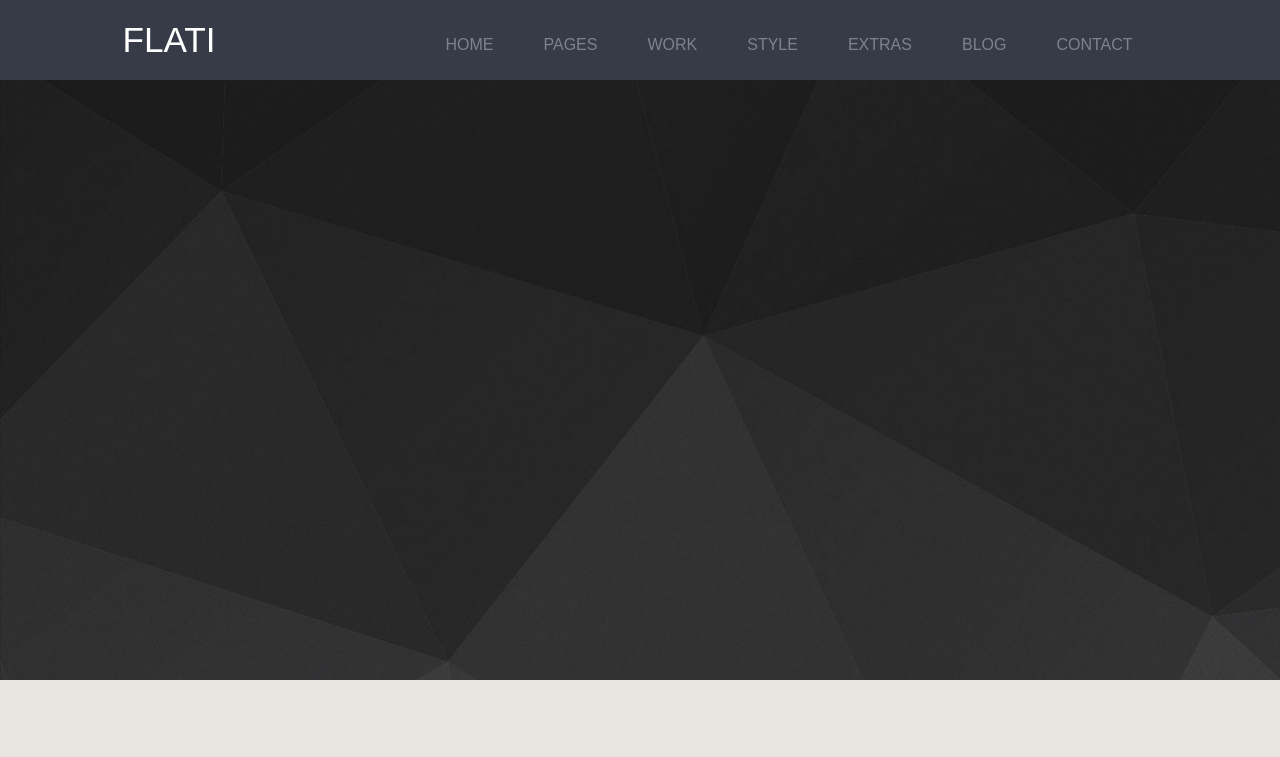
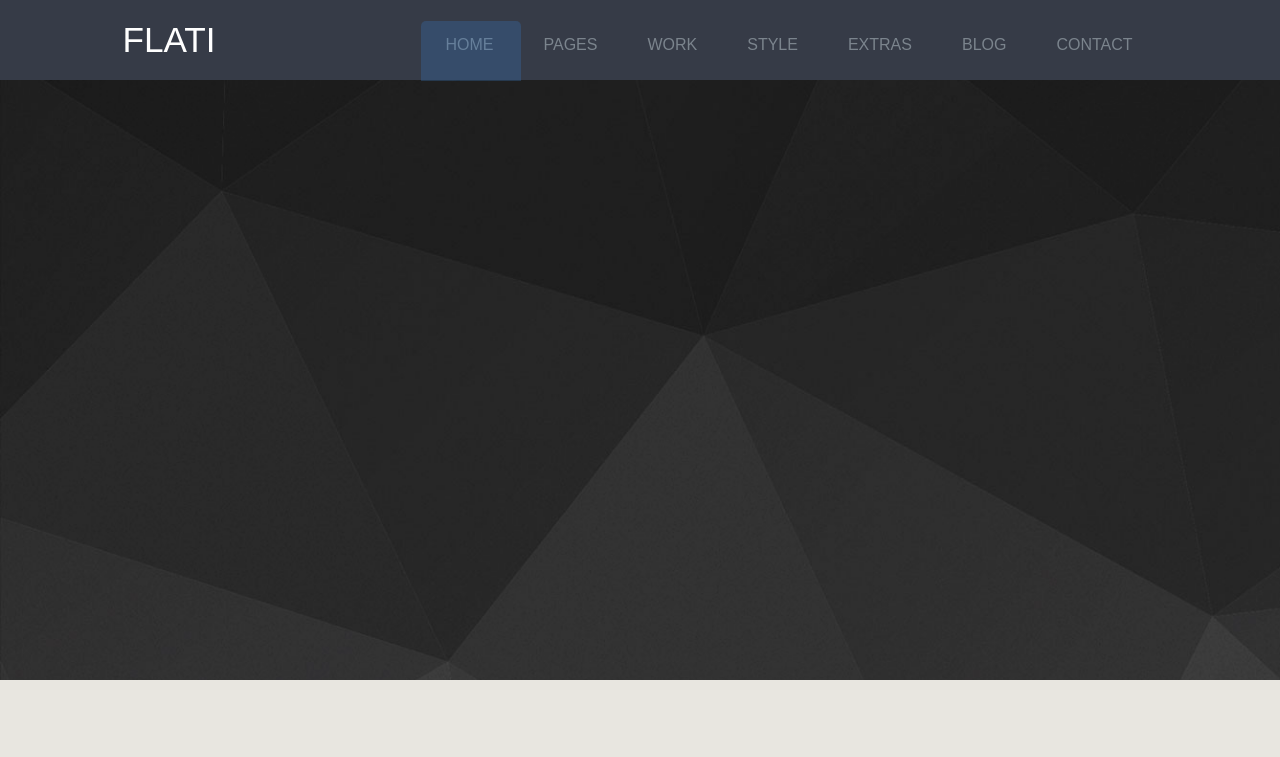
Before and after one commit to Cocquibus/Ex_template_004, a plain HTML site: page index.html in a window 1280 px wide. Shown: the top 757 px of the page. Drawn offline with Linux system fonts and the light colour scheme.

Commit message:
correction couleur

```diff
--- a/index.html
+++ b/index.html
@@ -16,7 +16,7 @@
             <div class="menu_logo">FLATI</div>
             <div>
                 <ul class="menu_liste">
-                    <li class="menu_liste_elem">HOME</li>
+                    <li class="menu_liste_elem menu_liste_elemblue">HOME</li>
                     <li class="menu_liste_elem">PAGES</li>
                     <li class="menu_liste_elem">WORK</li>
                     <li class="menu_liste_elem">STYLE</li>
--- a/public/sass/_nav.sass
+++ b/public/sass/_nav.sass
@@ -20,4 +20,16 @@ header
         padding-top: 10px
         font-size: 1em
         &_elem
+            position: relative
             margin: 0px 25px
+        &_elemblue::before
+            position: absolute
+            content: ""
+            width: 100px
+            height: 60px
+            border-top-left-radius: 5px
+            border-top-right-radius: 5px
+            opacity: 0.3
+            left: -25px
+            top: -15px
+            background-color: $couleursecondaire
```
Also changed, not shown: public/css/style.css, 1 other file.
